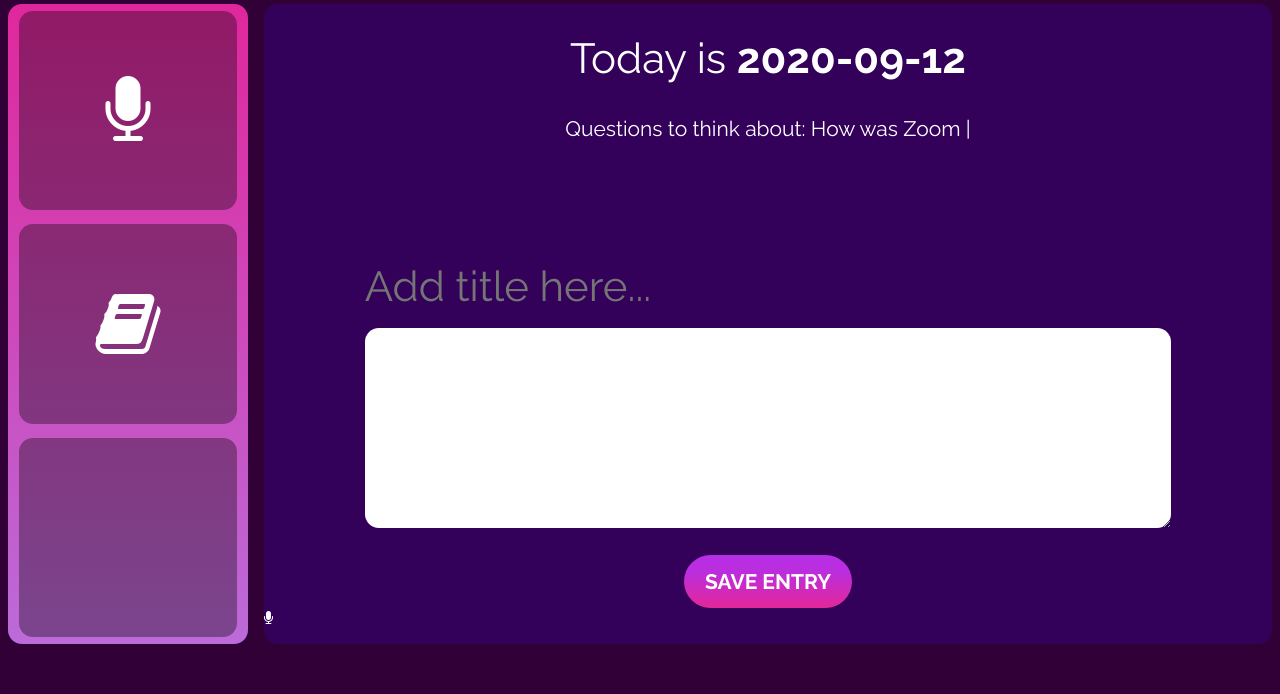
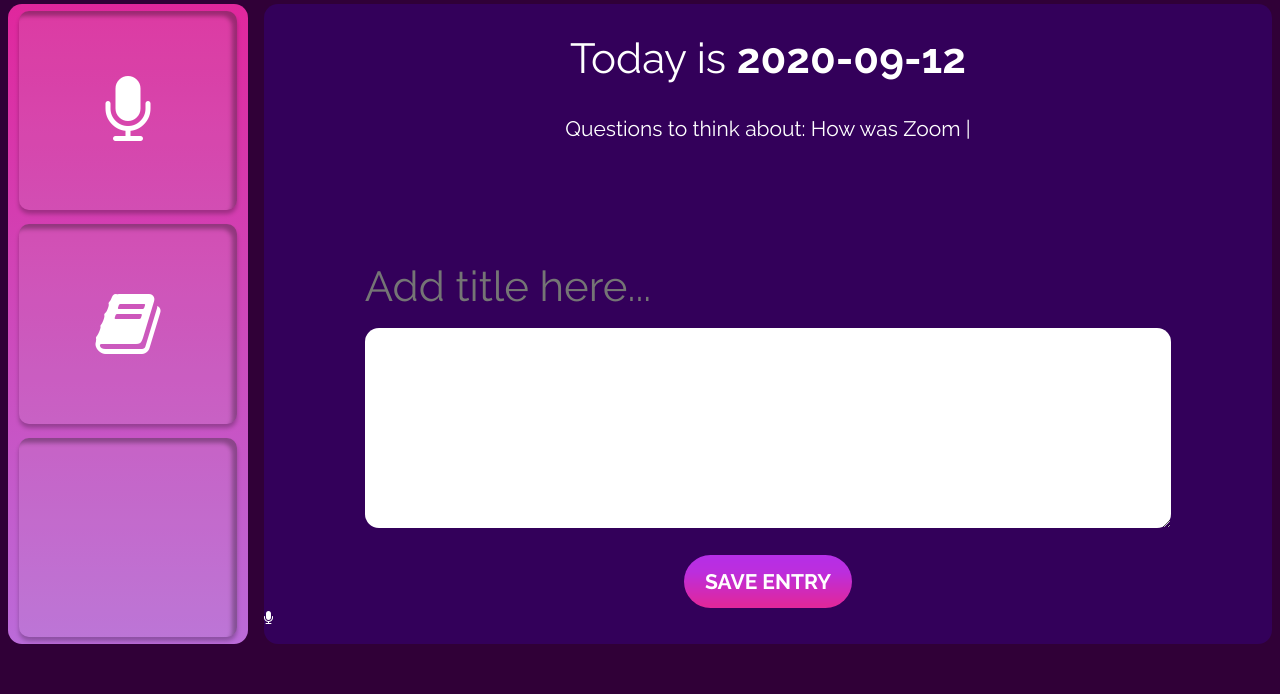
Before and after one commit to jacquelynchow/pennappsxxi, a Flask app: page / in a window 1280 px wide. Shown: the part 106-800 px from the top of the page. Run offline with Flask 2, Linux system fonts and the light colour scheme; some libraries are stand-ins or nearby versions.

Commit message:
inset sidebar buttons

```diff
--- a/app/static/styles/styles.css
+++ b/app/static/styles/styles.css
@@ -45,6 +45,10 @@ nav {
   background-color: #00000059;
   margin: 0.5em 0.8em;
   border-radius: 1em;
+  background: rgba(196, 196, 196, 0.12);
+  mix-blend-mode: normal;
+  box-shadow: 0px 4px 4px rgba(0, 0, 0, 0.25), inset -5px 5px 4px rgba(0, 0, 0, 0.3);
+  border-radius: 10px;
 }
 .sidebar-button > .fa {
   display: block;
```
